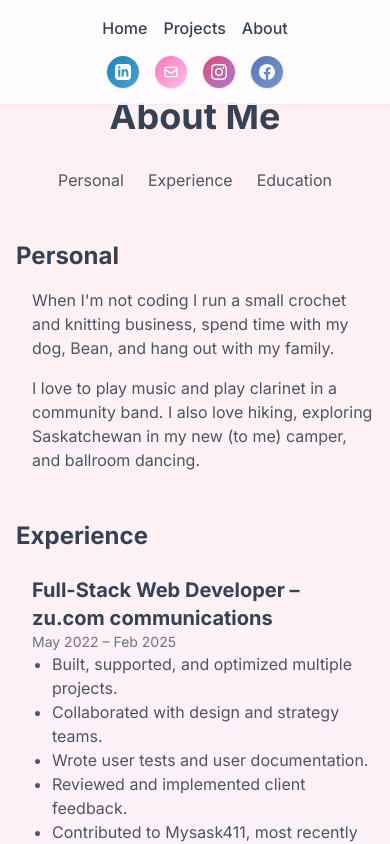
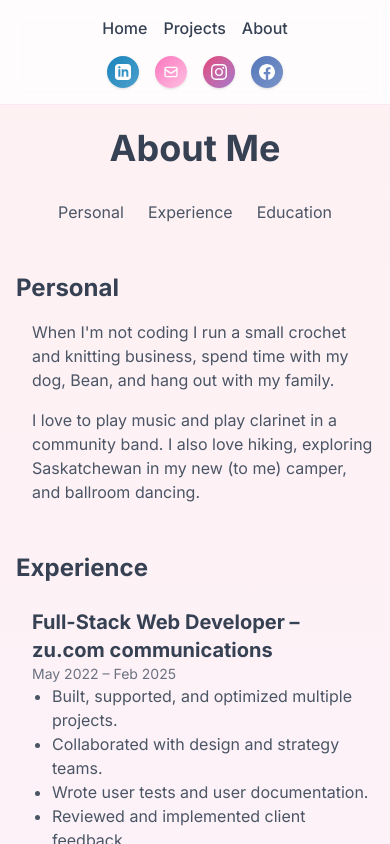
Before and after one commit to GraceBiemans/portfolio, a Next.js app: page /about in a window 390 px wide. Shown: the top 844 px of the page. Built offline with nearby package versions, Linux system fonts and the light colour scheme.

Commit message:
Increase top padding on mobile pages

```diff
--- a/src/app/about/page.tsx
+++ b/src/app/about/page.tsx
@@ -1,7 +1,7 @@
 export default function AboutPage() {
   return (
     <div className="min-h-screen bg-gradient-to-b from-rose-50 via-pink-50 to-purple-50">
-      <main className="container mx-auto px-4 py-16 sm:px-6 lg:px-8 pt-24">
+      <main className="container mx-auto px-4 py-16 sm:px-6 lg:px-8 pt-32 sm:pt-24">
         <div className="max-w-4xl mx-auto">
           <h1 className="text-4xl font-bold text-gray-700 mb-8 text-center">About Me</h1>
 
--- a/src/app/page.tsx
+++ b/src/app/page.tsx
@@ -4,7 +4,7 @@ import HomeNavButtons from "@/components/HomeNavButtons";
 export default function Home() {
   return (
     <div className="min-h-screen bg-gradient-to-b from-rose-50 via-pink-50 to-purple-50">
-      <main className="container mx-auto px-4 py-16 sm:px-6 lg:px-8 pt-24">
+      <main className="container mx-auto px-4 py-16 sm:px-6 lg:px-8 pt-32 sm:pt-24">
 
         <Profile />
 
--- a/src/app/projects/page.tsx
+++ b/src/app/projects/page.tsx
@@ -3,7 +3,7 @@ import Projects from "@/components/Projects";
 export default function ProjectsPage() {
   return (
     <div className="min-h-screen bg-gradient-to-b from-rose-50 via-pink-50 to-purple-50">
-      <main className="container mx-auto px-4 py-16 sm:px-6 lg:px-8 pt-24">
+      <main className="container mx-auto px-4 py-16 sm:px-6 lg:px-8 pt-32 sm:pt-24">
         <div className="w-full">
           <h1 className="text-4xl font-bold text-gray-700 mb-8 text-center">My Projects</h1>
           <p className="text-md text-gray-500 text-center mb-12">
```
